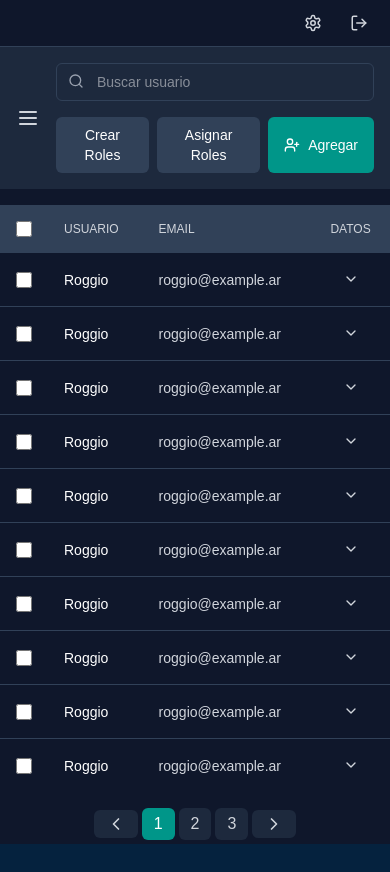
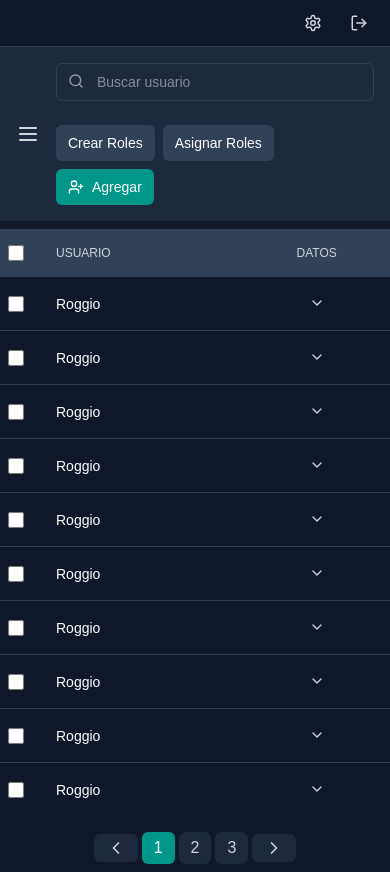
Before and after one commit to pairPrograming1/front, a Next.js app in the folder Colours/: page /admin in a window 390 px wide. Before the commit the page ends 844 px from the top, so only its background shows below. Built offline with nearby package versions, Linux system fonts and the light colour scheme.

Commit message:
se corrige responsive

```diff
--- a/Colours/src/app/admin/page.jsx
+++ b/Colours/src/app/admin/page.jsx
@@ -1,13 +1,13 @@
 "use client"
 
 import { useState } from "react"
-import Sidebar from "@/component/sidebar"
-import UserTable from "@/component/user-table"
-import SearchBar from "@/component/search-bar"
-import ActionButtons from "@/component/action-buttons"
-import UserModal from "@/component/user-modal"
-import TopNavbar from "@/component/top-navbar"
-import { Menu } from 'lucide-react'
+import Sidebar from "@/component/admin/sidebar"
+import UserTable from "@/component/admin/user-table"
+import SearchBar from "@/component/admin/search-bar"
+import ActionButtons from "@/component/admin/action-buttons"
+import UserModal from "@/component/admin/user-modal"
+import TopNavbar from "@/component/admin/top-navbar"
+import { Menu } from "lucide-react"
 
 export default function Dashboard() {
   const [isModalOpen, setIsModalOpen] = useState(false)
@@ -18,7 +18,7 @@ export default function Dashboard() {
   const toggleMobileSidebar = () => setIsMobileSidebarOpen(!isMobileSidebarOpen)
 
   return (
-    <div className="flex h-screen bg-slate-900 text-gray-100 ">
+    <div className="flex min-h-screen bg-slate-900 text-gray-100">
       {/* Sidebar para pantallas medianas y grandes */}
       <div className="hidden md:block">
         <Sidebar />
@@ -27,11 +27,8 @@ export default function Dashboard() {
       {/* Sidebar móvil */}
       {isMobileSidebarOpen && (
         <div className="fixed inset-0 z-50 md:hidden">
-          <div
-            className="fixed inset-0 bg-black/50"
-            onClick={() => setIsMobileSidebarOpen(false)}
-          ></div>
-          <div className="fixed inset-y-0 left-0 z-50">
+          <div className="fixed inset-0 bg-black/50" onClick={() => setIsMobileSidebarOpen(false)}></div>
+          <div className="fixed inset-y-0 left-0 z-50 w-64">
             <Sidebar />
           </div>
         </div>
@@ -42,10 +39,7 @@ export default function Dashboard() {
         <TopNavbar />
 
         <header className="bg-slate-800 p-4 flex items-center gap-4">
-          <button
-            onClick={toggleMobileSidebar}
-            className="md:hidden text-gray-300 hover:text-white"
-          >
+          <button onClick={toggleMobileSidebar} className="md:hidden text-gray-300 hover:text-white">
             <Menu size={24} />
           </button>
 
@@ -55,14 +49,12 @@ export default function Dashboard() {
           </div>
         </header>
 
-        <div className="p-4 md:p-6 flex-1 overflow-auto">
+        <div className="p-2 md:p-6 flex-1 overflow-auto">
           <UserTable />
         </div>
       </main>
 
-      {isModalOpen && (
-        <UserModal onClose={closeModal} />
-      )}
+      {isModalOpen && <UserModal onClose={closeModal} />}
     </div>
   )
 }
--- a/Colours/src/component/action-buttons.jsx
+++ /dev/null
@@ -1,21 +0,0 @@
-import { UserPlus } from 'lucide-react'
-
-export default function ActionButtons({ onAddUser }) {
-  return (
-    <div className="flex gap-2">
-      <button className="bg-slate-700 hover:bg-slate-600 text-white px-4 py-2 rounded-md text-sm">
-        Crear Roles
-      </button>
-      <button className="bg-slate-700 hover:bg-slate-600 text-white px-4 py-2 rounded-md text-sm">
-        Asignar Roles
-      </button>
-      <button
-        onClick={onAddUser}
-        className="bg-teal-600 hover:bg-teal-700 text-white px-4 py-2 rounded-md text-sm flex items-center gap-2"
-      >
-        <UserPlus size={16} />
-        <span>Agregar</span>
-      </button>
-    </div>
-  )
-}
--- /dev/null
+++ b/Colours/src/component/admin/action-buttons.jsx
@@ -0,0 +1,19 @@
+"use client"
+
+import { UserPlus } from "lucide-react"
+
+export default function ActionButtons({ onAddUser }) {
+  return (
+    <div className="flex flex-wrap gap-2 mt-2 md:mt-0 w-full md:w-auto">
+      <button className="bg-slate-700 hover:bg-slate-600 text-white px-3 py-2 rounded-md text-sm">Crear Roles</button>
+      <button className="bg-slate-700 hover:bg-slate-600 text-white px-3 py-2 rounded-md text-sm">Asignar Roles</button>
+      <button
+        onClick={onAddUser}
+        className="bg-teal-600 hover:bg-teal-700 text-white px-3 py-2 rounded-md text-sm flex items-center gap-2"
+      >
+        <UserPlus size={16} />
+        <span>Agregar</span>
+      </button>
+    </div>
+  )
+}
--- a/Colours/src/component/user-table.jsx
+++ b/Colours/src/component/admin/user-table.jsx
@@ -1,9 +1,8 @@
 "use client"
-
-import React from "react"
 
 import { useState } from "react"
 import { ChevronLeft, ChevronRight, ChevronDown, ChevronUp } from "lucide-react"
+import React from "react"
 
 // Datos de ejemplo
 const users = [
@@ -102,12 +101,52 @@ const users = [
 export default function UserTable() {
   const [currentPage, setCurrentPage] = useState(1)
   const [expandedRows, setExpandedRows] = useState([])
+  const [selectedUsers, setSelectedUsers] = useState([])
+  const [selectAll, setSelectAll] = useState(false)
 
   const toggleRowExpand = (userId) => {
     setExpandedRows((prev) => (prev.includes(userId) ? prev.filter((id) => id !== userId) : [...prev, userId]))
   }
 
   const isRowExpanded = (userId) => expandedRows.includes(userId)
+
+  // Manejar selección de todos los usuarios
+  const handleSelectAll = () => {
+    if (selectAll) {
+      // Si ya estaban todos seleccionados, deseleccionar todos
+      setSelectedUsers([])
+    } else {
+      // Seleccionar todos los usuarios
+      setSelectedUsers(users.map((user) => user.id))
+    }
+    setSelectAll(!selectAll)
+  }
+
+  // Manejar selección individual
+  const handleSelectUser = (userId) => {
+    setSelectedUsers((prev) => {
+      if (prev.includes(userId)) {
+        // Si ya estaba seleccionado, quitarlo de la selección
+        const newSelected = prev.filter((id) => id !== userId)
+        // Si después de quitar uno ya no están todos seleccionados, actualizar selectAll
+        if (newSelected.length !== users.length) {
+          setSelectAll(false)
+        }
+        return newSelected
+      } else {
+        // Si no estaba seleccionado, añadirlo a la selección
+        const newSelected = [...prev, userId]
+        // Si después de añadir uno están todos seleccionados, actualizar selectAll
+        if (newSelected.length === users.length) {
+          setSelectAll(true)
+        }
+        return newSelected
+      }
+    })
+  }
+
+  // Verificar si un usuario está seleccionado
+  const isSelected = (userId) => selectedUsers.includes(userId)
 
   return (
     <div className="flex flex-col">
@@ -119,7 +158,12 @@ export default function UserTable() {
                 <tr>
                   <th scope="col" className="w-12 p-4">
                     <div className="flex items-center">
-                      <input type="checkbox" className="w-4 h-4 accent-teal-500 rounded focus:ring-teal-600" />
+                      <input
+                        type="checkbox"
+                        className="w-4 h-4 accent-teal-500 rounded focus:ring-teal-600"
+                        checked={selectAll}
+                        onChange={handleSelectAll}
+                      />
                     </div>
                   </th>
                   <th scope="col" className="px-4 py-3 text-left text-xs font-medium text-gray-300 uppercase">
@@ -131,7 +175,10 @@ export default function UserTable() {
                   >
                     Nombre y Apellido
                   </th>
-                  <th scope="col" className="px-4 py-3 text-left text-xs font-medium text-gray-300 uppercase">
+                  <th
+                    scope="col"
+                    className="hidden sm:table-cell px-4 py-3 text-left text-xs font-medium text-gray-300 uppercase"
+                  >
                     Email
                   </th>
                   <th
@@ -154,14 +201,21 @@ export default function UserTable() {
                     <tr className={`hover:bg-slate-700 ${isRowExpanded(user.id) ? "bg-slate-700" : ""}`}>
                       <td className="p-4 w-4">
                         <div className="flex items-center">
-                          <input type="checkbox" className="w-4 h-4 accent-teal-500 rounded focus:ring-teal-600" />
+                          <input
+                            type="checkbox"
+                            className="w-4 h-4 accent-teal-500 rounded focus:ring-teal-600"
+                            checked={isSelected(user.id)}
+                            onChange={() => handleSelectUser(user.id)}
+                          />
                         </div>
                       </td>
                       <td className="px-4 py-3 whitespace-nowrap text-sm font-medium text-white">{user.username}</td>
                       <td className="hidden md:table-cell px-4 py-3 whitespace-nowrap text-sm text-gray-300">
                         {user.name}
                       </td>
-                      <td className="px-4 py-3 whitespace-nowrap text-sm text-gray-300">{user.email}</td>
+                      <td className="hidden sm:table-cell px-4 py-3 whitespace-nowrap text-sm text-gray-300">
+                        {user.email}
+                      </td>
                       <td className="hidden sm:table-cell px-4 py-3 whitespace-nowrap text-sm text-gray-300">
                         {user.role}
                       </td>
@@ -180,6 +234,9 @@ export default function UserTable() {
                           <div className="grid grid-cols-1 gap-2 text-sm text-gray-300 pb-2">
                             <div>
                               <span className="font-medium text-gray-400">Nombre y Apellido:</span> {user.name}
+                            </div>
+                            <div>
+                              <span className="font-medium text-gray-400">Email:</span> {user.email}
                             </div>
                             <div>
                               <span className="font-medium text-gray-400">Tipo de Usuario:</span> {user.role}
```
Also changed, not shown: Colours/src/component/admin/search-bar.jsx (renamed from Colours/src/component/search-bar.jsx), Colours/src/component/admin/sidebar.jsx (renamed from Colours/src/component/sidebar.jsx), Colours/src/component/admin/top-navbar.jsx (renamed from Colours/src/component/top-navbar.jsx), Colours/src/component/admin/user-modal.jsx (renamed from Colours/src/component/user-modal.jsx).
